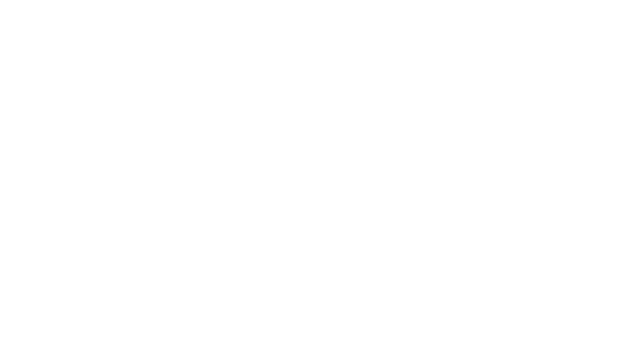
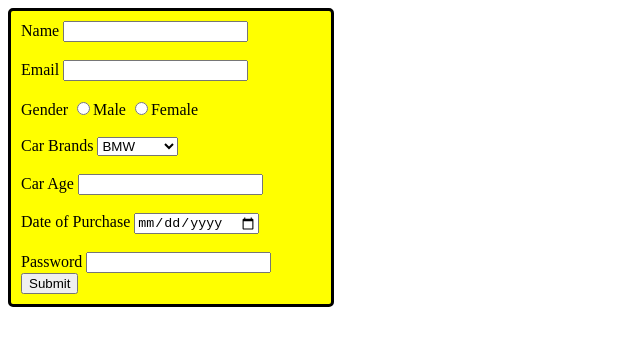
Before and after one commit to acciojob/car-insurance-form-AniketGauda, a website: page main.html in a window 1280 px wide. Shown: the whole page, without its empty margins (0-640 px from the left). Drawn offline with Linux system fonts and the light colour scheme.

Commit message:
created a submission

```diff
--- a/main.html
+++ b/main.html
@@ -8,6 +8,38 @@
 
 <body>
 	<!-- the entire body must be written by student -->
+	<form action="" method="post">
+            <label for="name">Name</label>
+            <input type="text" required id="name">
+            <br><br>
+            <label for="email">Email</label>
+            <input type="email" required id="email">
+            <br><br>
+            <label>Gender</label>
+            <label for="male">
+                <input type="radio" id="male" name="gender">Male
+            </label>
+            <label for="female">
+                <input type="radio" id="female" name="gender">Female
+            </label>
+            <br><br>
+            <label for="cars">Car Brands</label>
+            <select id="cars">
+                <option value="">BMW</option>
+                <option value="">Audi</option>
+                <option value="">Mercedez</option>
+            </select>
+            <br><br>
+            <label for="carage">Car Age</label>
+            <input type="number" required id="carage">
+            <br><br>
+            <label for="dop">Date of Purchase</label>
+            <input type="date" required id="dop">
+            <br><br>
+            <label for="password">Password</label>
+            <input type="password" required id="password">
+            <button type="submit">Submit</button>
+        </form>
     <script type="text/javascript" src="./script.js">
 </script>
 
--- a/styles.css
+++ b/styles.css
@@ -1,2 +1,9 @@
 
 /* Your CSS Code here. */
+form{
+                background-color: yellow;
+                border: 3px solid black;
+                border-radius: 5px;
+                padding: 10px;
+                width: 300px;
+            }
```
